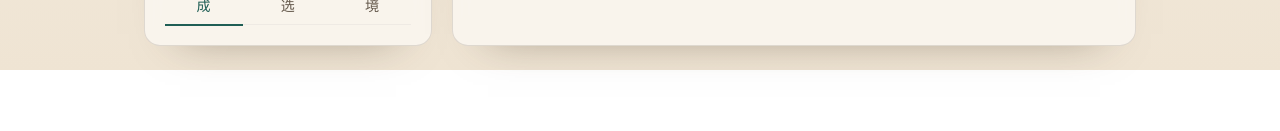
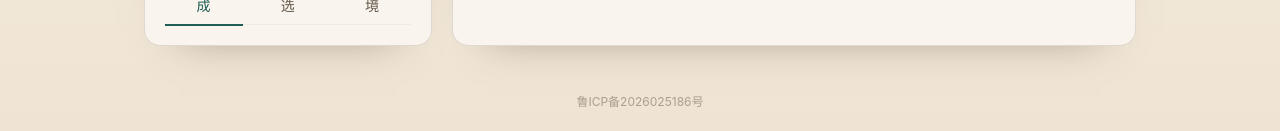
Before and after one commit to ilyh/naming-poetry, a Vue app in the folder frontend/: page / in a window 1280 px wide. Shown: the part 943-1074 px from the top of the page. Before the commit the page ends 1013 px from the top, so only its background shows below. Built offline with nearby package versions, Linux system fonts and the light colour scheme; no server answers.

Commit message:
feat: add ICP filing number to footer

```diff
--- a/frontend/src/App.vue
+++ b/frontend/src/App.vue
@@ -46,6 +46,10 @@
     </main>
 
     <HistoryDrawer v-if="showHistory" @close="showHistory = false" />
+
+    <footer class="text-center py-6 text-xs text-warm-gray/50">
+      <a href="https://beian.miit.gov.cn/" target="_blank" rel="noopener noreferrer" class="hover:text-warm-gray/70 transition-colors">鲁ICP备2026025186号</a>
+    </footer>
   </div>
 </template>
 
```
